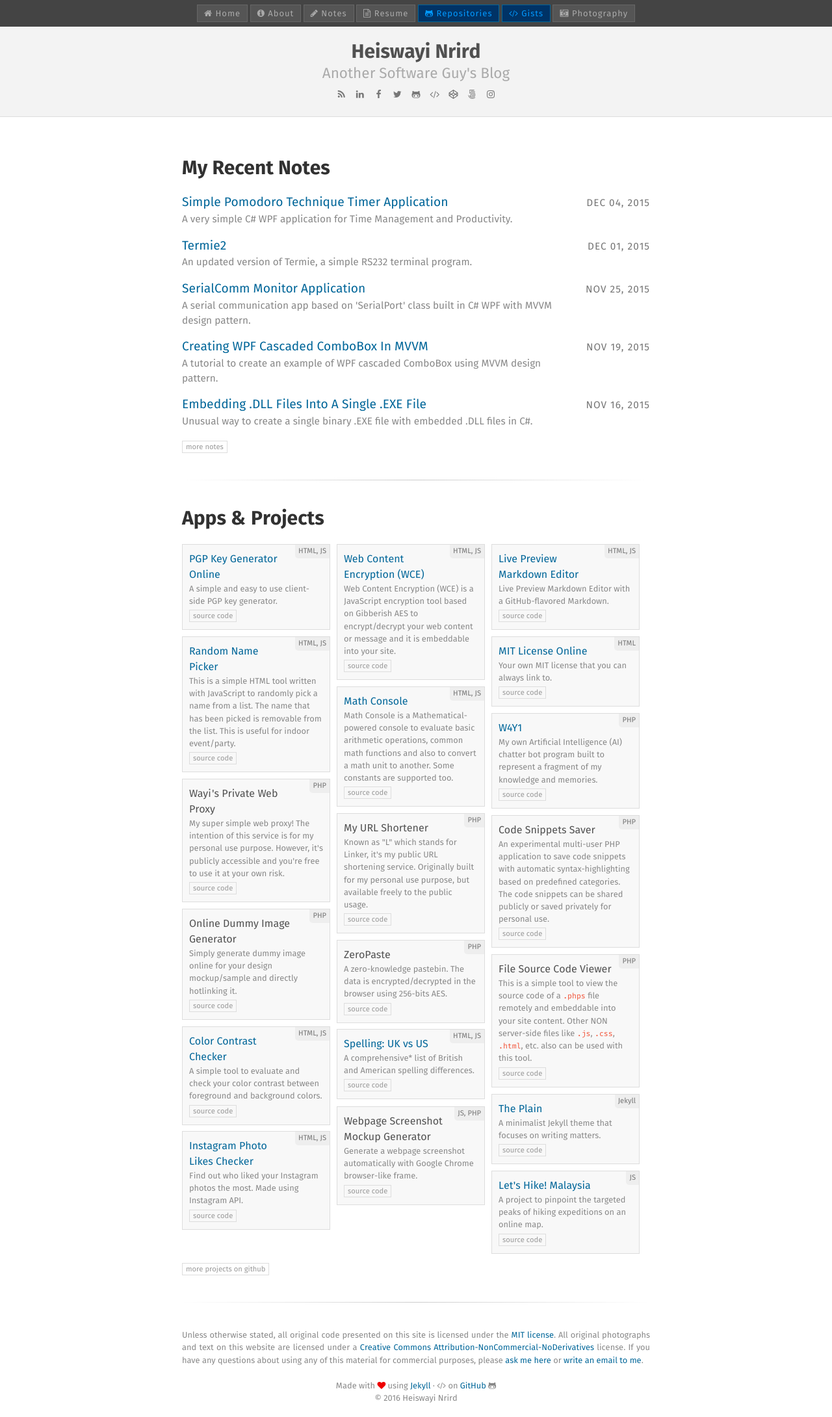
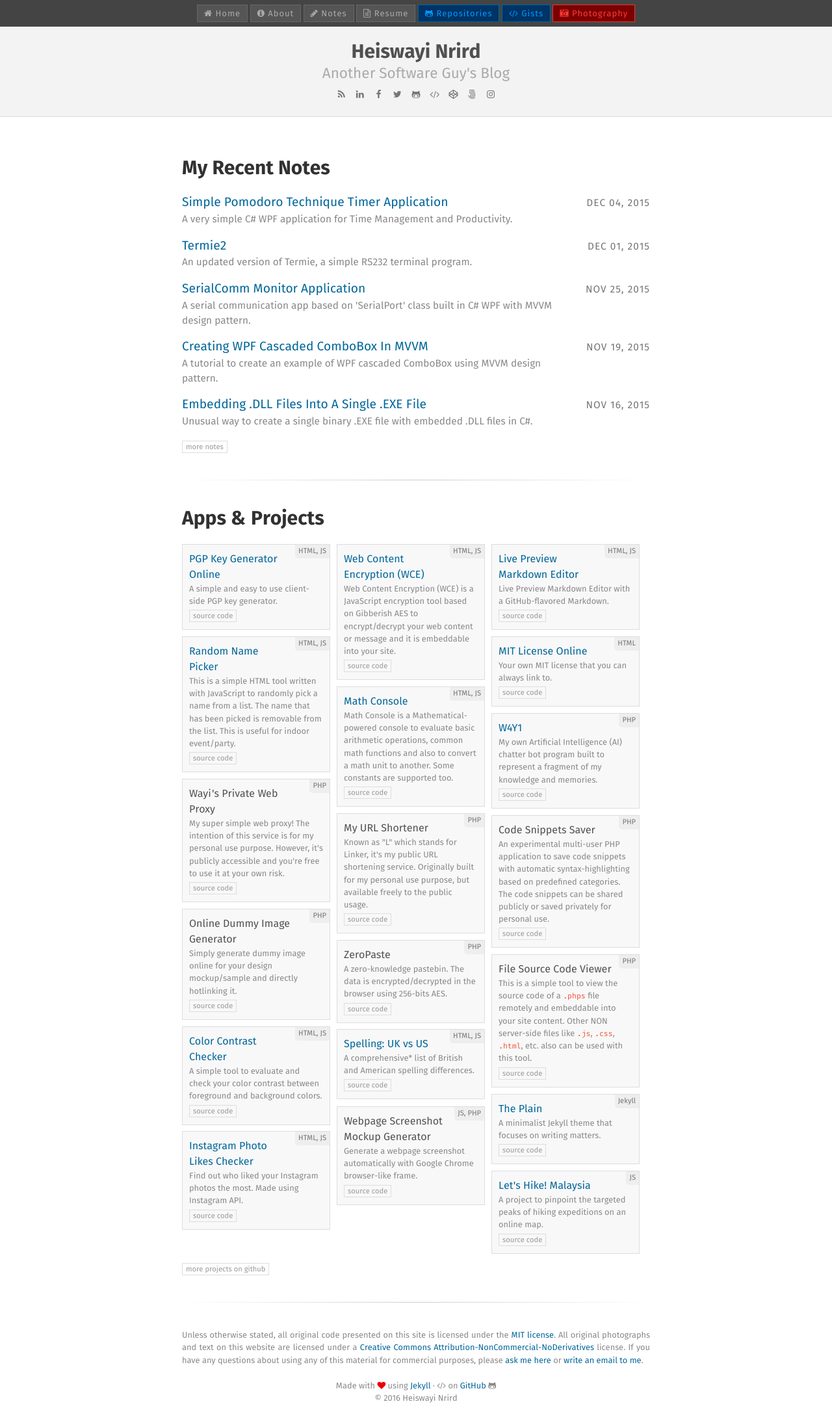
Before and after one commit to x-axis/heiswayi.github.io, a Jekyll site: the page built from index.html, in a window 1280 px wide. Shown: the whole page at 65% size. Built offline with Jekyll 4.4.1, drawn with Linux system fonts in a browser that asks for light colours; nearby versions of some CDN libraries; Markdown is read by kramdown in place of the engine named in the settings.

Commit message:
Add .unique

```diff
--- a/public/css/style.css
+++ b/public/css/style.css
@@ -408,6 +408,11 @@ a.more-projects:hover {
     background: #036;
     border: 1px solid #069;
 }
+.top-menu li a.unique {
+    color: #FF3D36;
+    background: #7D0000;
+    border: 1px solid #DD3D36;
+}
 .top-menu li a:hover {
     border: 1px solid #777;
     background: #666;
```
